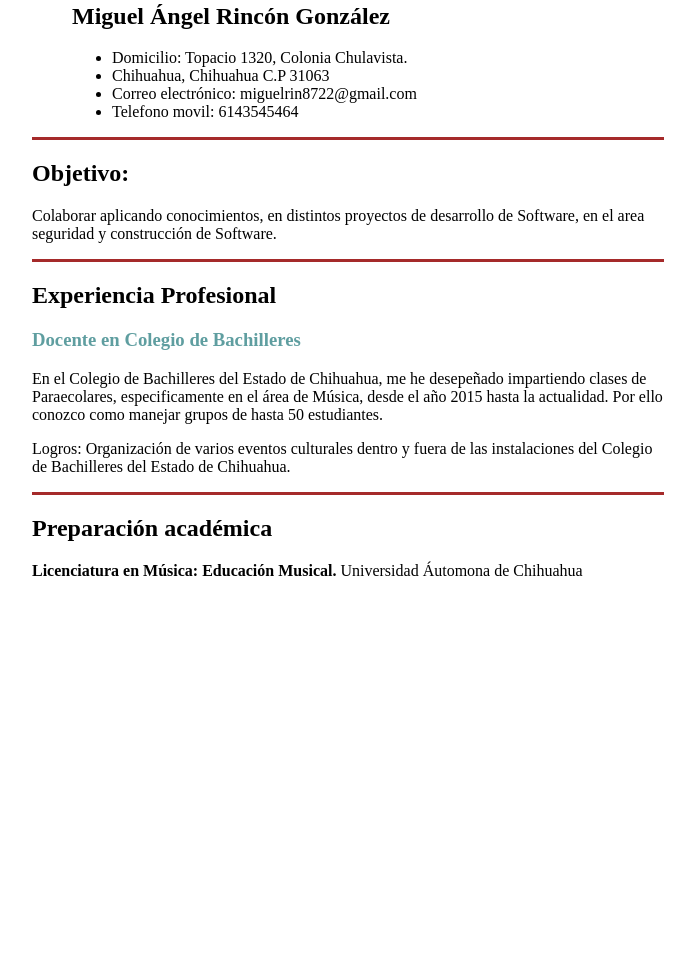
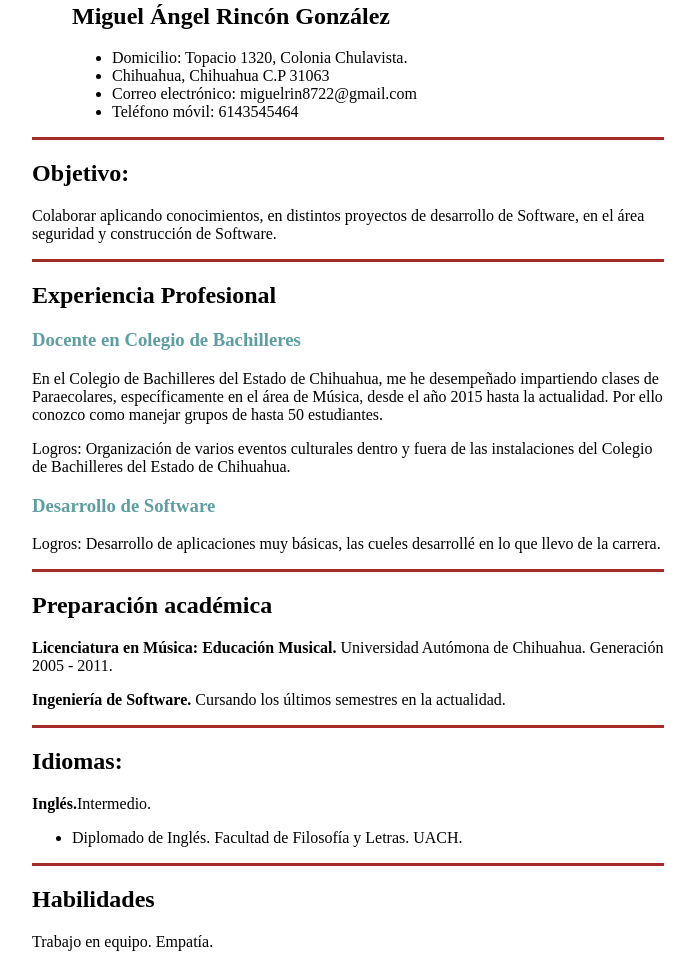
Before and after one commit to Mike12367/CurriculumVitae, a plain HTML site: page index.html in a window 1280 px wide. Shown: the part 316-1283 px from the top of the page, without its empty margins (292-987 px from the left). Before the commit the page ends 912 px from the top, so only its background shows below. Drawn offline with Linux system fonts and the light colour scheme.

Commit message:
Se agregan más datos

```diff
--- a/index.html
+++ b/index.html
@@ -18,7 +18,7 @@
                 <li>Domicilio: Topacio 1320, Colonia Chulavista. </li>
                 <li>Chihuahua, Chihuahua C.P 31063</li>
                 <li>Correo electrónico: miguelrin8722@gmail.com</li>
-                <li>Telefono movil: 6143545464</li>
+                <li>Teléfono móvil: 6143545464</li>
             </ul>
             </div>
         </div>
@@ -26,8 +26,7 @@
         <div>
             <h2>Objetivo:</h2>
             <p> Colaborar aplicando conocimientos, en distintos proyectos de desarrollo de Software,
-             en el area seguridad y construcción de Software.
-
+             en el área seguridad y construcción de Software.
             </p>
 
         </div>
@@ -35,19 +34,40 @@
         <div>
             <h2>Experiencia Profesional</h2>
             <h3>Docente en Colegio de Bachilleres</h3>
-            <p>En el Colegio de Bachilleres del Estado de Chihuahua, me he desepeñado impartiendo clases
-                de Paraecolares, especificamente en el área de Música, desde el año 2015 hasta la
+            <p>En el Colegio de Bachilleres del Estado de Chihuahua, me he desempeñado impartiendo clases
+                de Paraecolares, específicamente en el área de Música, desde el año 2015 hasta la
                 actualidad. Por ello conozco como manejar grupos de hasta 50 estudiantes.
             </p>
             <p>Logros: Organización de varios eventos culturales dentro y fuera de las instalaciones del
                 Colegio de Bachilleres del Estado de Chihuahua.
             </p>
+            <h3>Desarrollo de Software</h3>
+            <p>Logros: Desarrollo de aplicaciones muy básicas, las cueles desarrollé en lo que llevo de la
+                carrera.
+            </p>
         </div>
         <p class="borde"></p>
         <div>
             <h2>Preparación académica</h2>
-            <p><b>Licenciatura en Música: Educación Musical.</b> Universidad Áutomona de Chihuahua</p>
+            <p><b>Licenciatura en Música: Educación Musical.</b> Universidad Autómona de Chihuahua. Generación
+            2005 - 2011.</p>
+            <p><b>Ingeniería de Software.</b> Cursando los últimos semestres en la actualidad.
+            </p>
         </div>
+        <p class="borde"></p>
+        <div>
+            <h2>Idiomas:</h2>
+            <p><b>Inglés.</b>Intermedio.</p>
+                <ul>
+                    <li>Diplomado de Inglés. Facultad de Filosofía y Letras. UACH.</li>
+                </ul>
+        </div>
+        <p class="borde"></p>
+        <div>
+            <h2>Habilidades</h2>
+            <p>Trabajo en equipo. Empatía.</p>
+        </div>
+
     </div>
 </body>
 </html>
```
